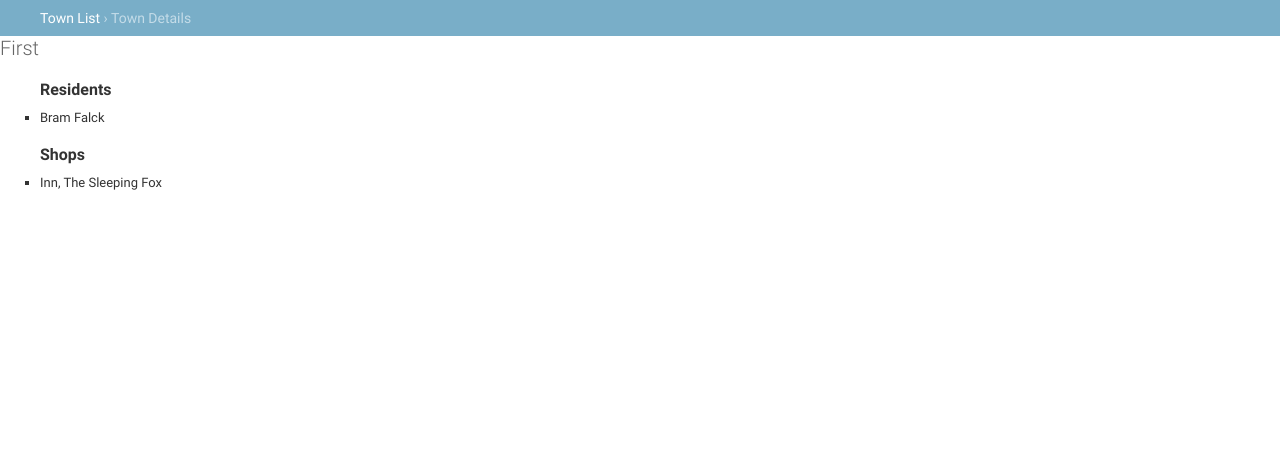
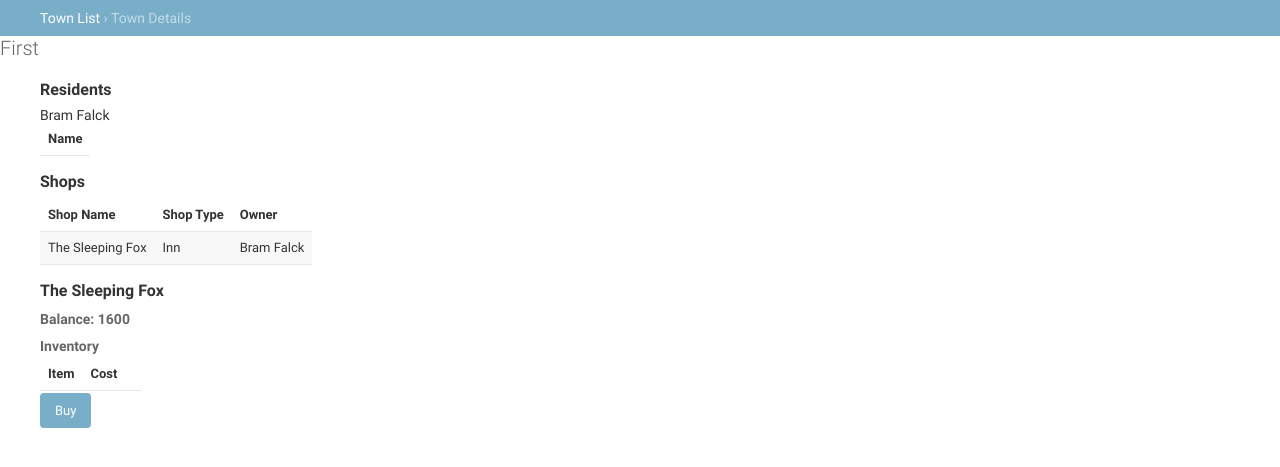
Before and after one commit to OwenHempel/DMGen, a Django app: page /Towns/1/ in a window 1280 px wide. Shown: the top 467 px of the page. Run offline with Django 3.2, Linux system fonts and the light colour scheme; data comes from the database, SQL or seed files in the repository; both versions use the stored data as it was after the commit; lists and menus that the app fills with data are empty.

Commit message:
Working Purchase system for Town detail view.
HTML completed for town detailed view -- Next up data entry for
unique/magic items and random generation

```diff
--- a/DMGen/Towns/templates/Towns/Generate.html
+++ b/DMGen/Towns/templates/Towns/Generate.html
@@ -8,7 +8,7 @@
 {% block breadcrumbs %}
 <div class="breadcrumbs">
 <a href="{% url 'Towns:index' %}">{{'Town List'}}</a>
-{% if title %} &rsaquo; {{ title }}{% endif %}
+{% if title %} &rsaquo;  {{ title }}{% endif %}
 </div>
 {% endblock %}
 
--- a/DMGen/Towns/templates/Towns/TownDetail.html
+++ b/DMGen/Towns/templates/Towns/TownDetail.html
@@ -15,11 +15,51 @@
 <h1>{{ Town.Name }}</h1>
 <ul>
 <h2>Residents</h2>
+<table>
+	<tr>
+		<th>Name</th>
+	</tr>
 {% for NPC in Town.Residents.all %}
-    <li>{{ NPC }}</li>
+    <tr>{{ NPC }}</tr>
 {% endfor %}
+</table>
+
 <h2>Shops</h2>
+<table>
+	<tr>
+		<th>Shop Name</th>
+		<th>Shop Type</th>
+		<th>Owner</th>
+	</tr>
 {% for shop in Town.Shops.all %}
-    <li>{{ shop }}</li>
+    <tr><td>{{ shop.FirstName }} {{shop.LastName}}</td>
+    <td> {{shop.Type}} </td>
+    <td> {{shop.Owner}}</td>
+    </tr>
+
 {% endfor %}
-</ul>
+</table>
+<form action="{% url 'Towns:Towndetail' Town.id %}" method="post">
+{% csrf_token %}
+
+{% for s in Town.Shops.all %}
+<h2>{{s.FirstName}} {{s.LastName}}</h2>
+<h3>Balance: {{s.Balance}}</h3>
+<h3>Inventory</h3>
+<table>
+	<tr>
+		<th>Item</th>
+		<th>Cost</th>
+		<th></th>
+	</tr>
+	{% for item in s.Inventory.all %}
+		<tr>
+			<td>{{item.Name}}</td>
+			<td>{{item.Cost}}</td>
+			<td><input type="radio" name="{{item.id}}" id="{{s.id}}" value="{{ s.id }}" /></td>
+		</tr>
+	{% endfor %}
+</table>
+<input type="submit" value="Buy" id =" {{item.id}}" />
+{% endfor %}
+</form>
--- a/DMGen/Towns/views.py
+++ b/DMGen/Towns/views.py
@@ -63,5 +63,16 @@ def Towndetail(request, town_id):
     context = {}
     context['title'] = 'Town Details'
     sTown = get_object_or_404(Town, pk=town_id)
+    if request.method == 'POST':
+        iDict = request.POST.dict()
+        iDict.pop('csrfmiddlewaretoken')
+        for i in iDict:
+            shop = Shop.objects.get(id = int(iDict[i]))
+            item = Item.objects.get(id = int(i))
+            shop.Inventory.remove(item)
+            print(shop.Balance, item.Cost)
+            shop.Balance += item.Cost
+            shop.save()
+
     context['Town'] = sTown
     return render(request, 'Towns/TownDetail.html', context)
```
Also changed, not shown: DMGen/Towns/templates/Towns/TownList.html (+13 -3 lines), DMGen/db.sqlite3.
